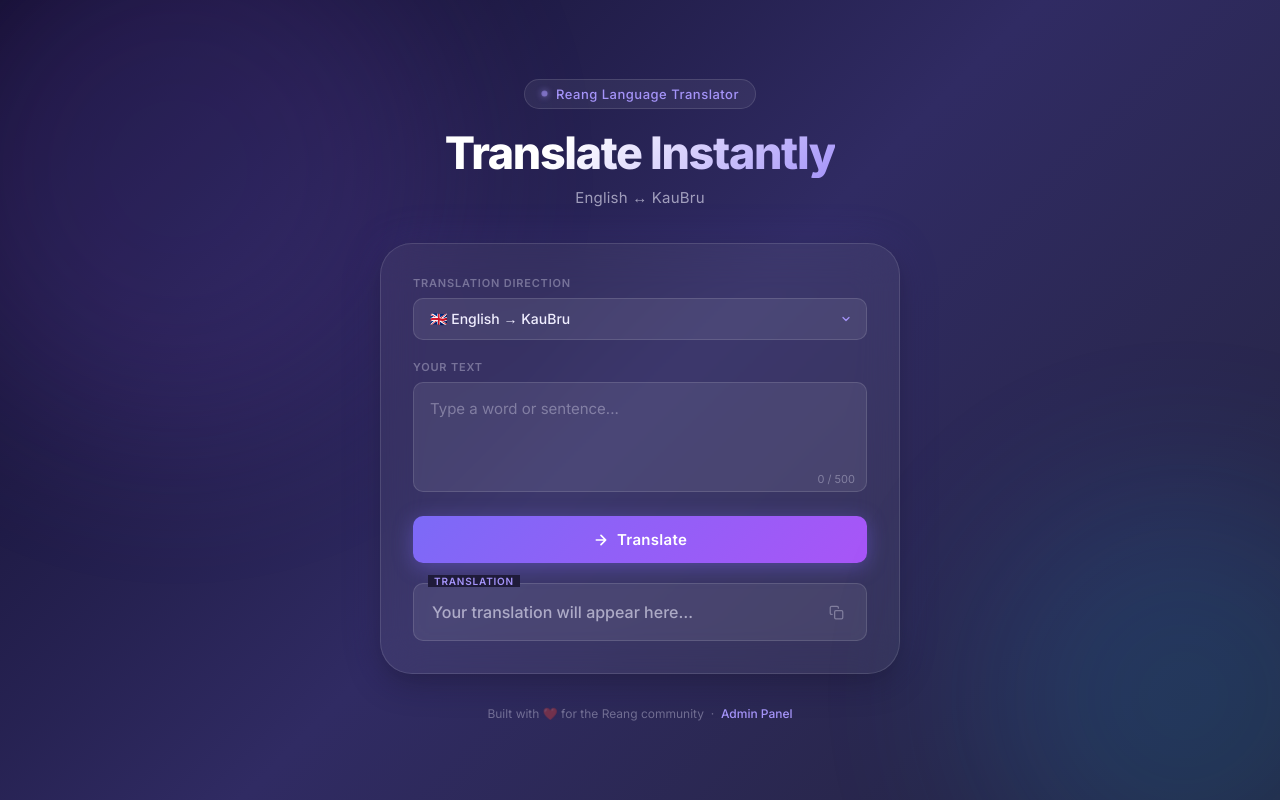
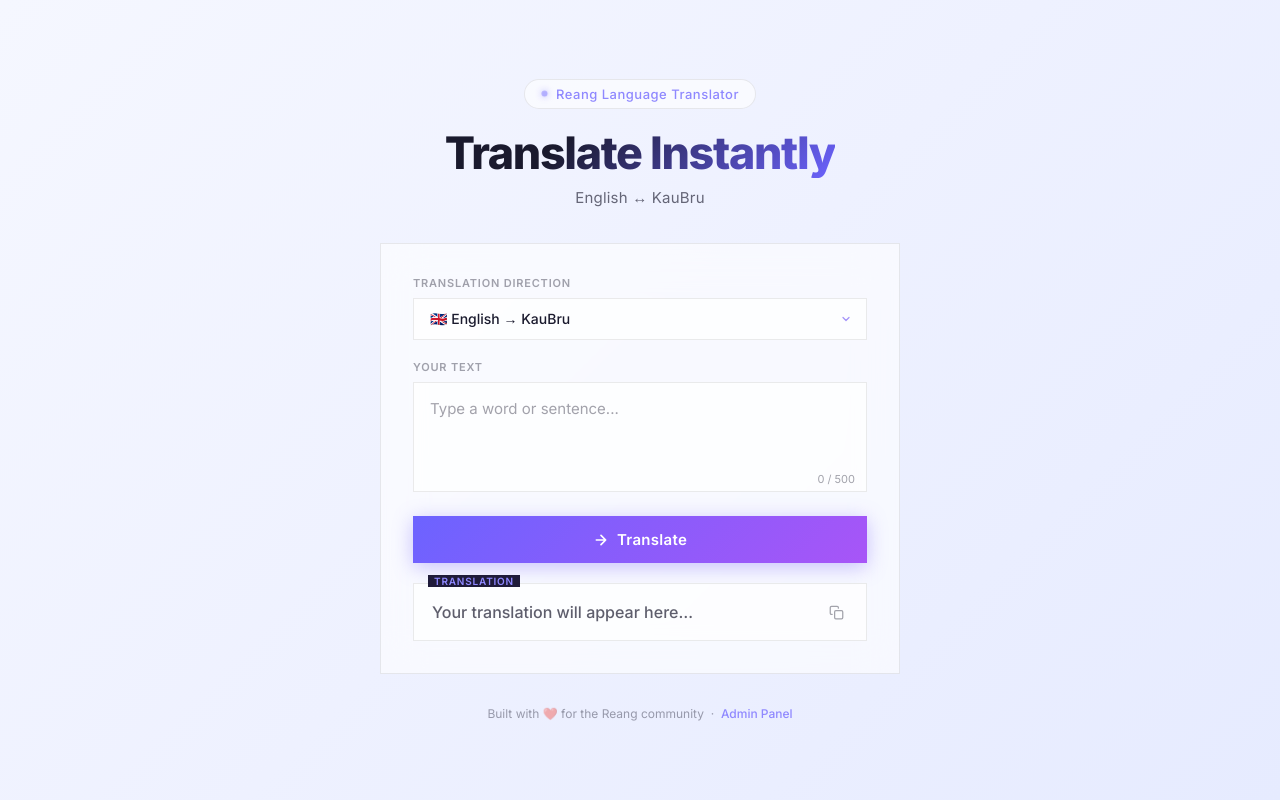
Before and after one commit to Gigachad0456/KauBru-translator, a Flask app: page / in a window 1280 px wide. Run offline with Flask 3, Linux system fonts and the light colour scheme.

Commit message:
Updated styles.css

```diff
--- a/static/style.css
+++ b/static/style.css
@@ -7,31 +7,24 @@
 
 /* ===== CSS Variables ===== */
 :root {
-  --bg-from: #0f0c29;
-  --bg-via: #302b63;
-  --bg-to: #24243e;
+  --bg-from: #f5f7ff;
+  --bg-via: #eef1ff;
+  --bg-to: #e6ebff;
 
-  --accent: #7c6af7;
-  --accent-light: #a594f9;
-  --accent-glow: rgba(124, 106, 247, 0.35);
+  --accent: #6c63ff;
+  --accent-light: #8f88ff;
+  --accent-glow: rgba(108, 99, 255, 0.25);
 
-  --glass-bg: rgba(255, 255, 255, 0.06);
-  --glass-border: rgba(255, 255, 255, 0.12);
-  --glass-hover: rgba(255, 255, 255, 0.1);
-  --glass-strong: rgba(255, 255, 255, 0.08);
+  --glass-bg: rgba(255, 255, 255, 0.6);
+  --glass-border: rgba(0, 0, 0, 0.08);
+  --glass-hover: rgba(255, 255, 255, 0.75);
+  --glass-strong: rgba(255, 255, 255, 0.7);
 
-  --text-primary: #f0eeff;
-  --text-secondary: rgba(240, 238, 255, 0.6);
-  --text-muted: rgba(240, 238, 255, 0.35);
+  --text-primary: #1a1a2e;
+  --text-secondary: rgba(26, 26, 46, 0.7);
+  --text-muted: rgba(26, 26, 46, 0.4);
 
-  --radius-sm: 10px;
-  --radius-md: 16px;
-  --radius-lg: 24px;
-  --radius-xl: 32px;
-
-  --transition: 0.25s cubic-bezier(0.4, 0, 0.2, 1);
-  --shadow-glow: 0 0 40px rgba(124, 106, 247, 0.2);
-  --shadow-card: 0 8px 32px rgba(0, 0, 0, 0.4);
+  --shadow-card: 0 10px 30px rgba(0, 0, 0, 0.08);
 }
 
 /* ===== Reset & Base ===== */
@@ -57,6 +50,7 @@ body {
   padding: 24px;
   position: relative;
   overflow-x: hidden;
+  background-attachment: fixed;
 }
 
 /* ===== Animated Background Orbs ===== */
@@ -72,20 +66,13 @@ body::after {
 }
 
 body::before {
-  width: 500px;
-  height: 500px;
-  background: radial-gradient(circle, #7c6af7, #a855f7);
-  top: -100px;
-  left: -100px;
+  background: radial-gradient(circle, #8f88ff, #c4c0ff);
+  opacity: 0.25;
 }
 
 body::after {
-  width: 400px;
-  height: 400px;
-  background: radial-gradient(circle, #06b6d4, #3b82f6);
-  bottom: -80px;
-  right: -80px;
-  animation-delay: -4s;
+  background: radial-gradient(circle, #67e8f9, #93c5fd);
+  opacity: 0.25;
 }
 
 @keyframes orb-float {
@@ -145,16 +132,18 @@ body::after {
   font-weight: 800;
   letter-spacing: -0.03em;
   line-height: 1.1;
-  background: linear-gradient(135deg, #fff 30%, var(--accent-light) 100%);
+
+  background: linear-gradient(135deg, #1a1a2e 30%, var(--accent) 100%);
   -webkit-background-clip: text;
   -webkit-text-fill-color: transparent;
   background-clip: text;
+
   margin-bottom: 10px;
 }
 
 .subtitle {
   font-size: 15px;
-  color: var(--text-secondary);
+  color: rgba(26, 26, 46, 0.65);
   font-weight: 400;
   letter-spacing: 0.2px;
 }
```
